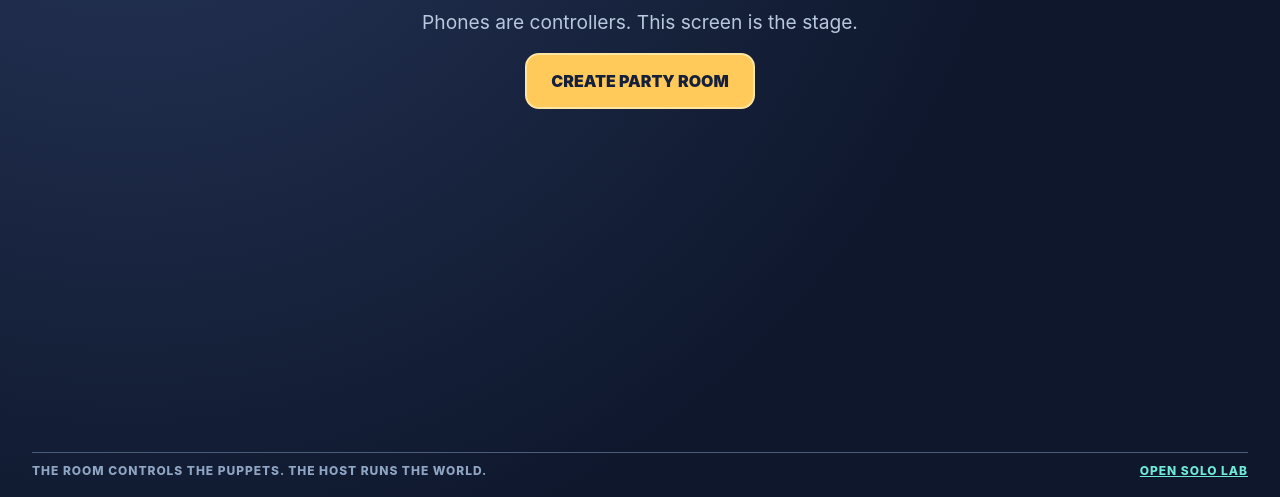
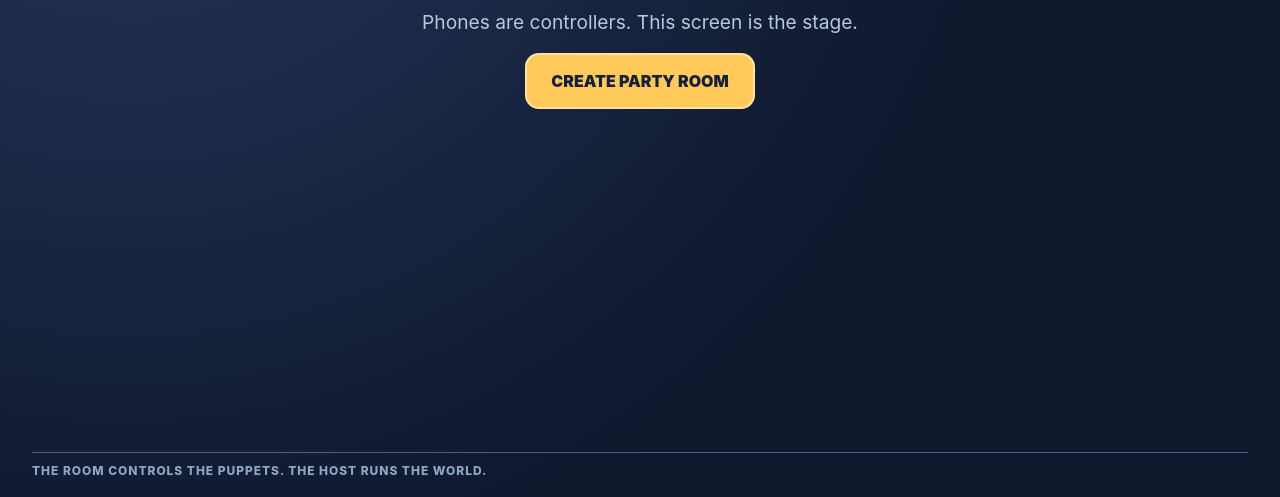
Before and after one commit to Adityasuresh109/Puppet-Panic, a website with bundled scripts: page host.html in a window 1280 px wide. Shown: the part 303-800 px from the top of the page. Built offline with nearby package versions, Linux system fonts and the light colour scheme.

Commit message:
fix: remove Solo Lab shortcut from multiplayer host (#9)

```diff
--- a/host.html
+++ b/host.html
@@ -7,5 +7,5 @@
   <div class="host-actions"><label>CHALLENGE <select id="host-mode"><option value="walk">🚶 WALK, YOU IDIOTS!</option><option value="cake">🎂 DON'T DROP THE CAKE!</option></select></label><button id="start-match" class="host-action primary" disabled>START WHEN EVERYONE IS READY</button></div></section>
  </section>
  <section id="host-game" hidden><div class="game-topline"><h1 id="round-name">WALK, YOU IDIOTS!</h1><div><span id="clock">00:00</span><button class="host-action small" id="return-lobby">BACK TO LOBBY</button></div></div><canvas id="tv-canvas" width="1280" height="720" aria-label="Five team puppets competing in lanes"></canvas><div id="game-summary" class="game-summary">Keep your eyes on the TV. Coordinate your body parts!</div></section>
- <footer class="host-footer"><span>THE ROOM CONTROLS THE PUPPETS. THE HOST RUNS THE WORLD.</span><a href="./">OPEN SOLO LAB</a></footer>
+ <footer class="host-footer"><span>THE ROOM CONTROLS THE PUPPETS. THE HOST RUNS THE WORLD.</span></footer>
 </main><script type="module" src="./src/host.js"></script></body></html>
```
